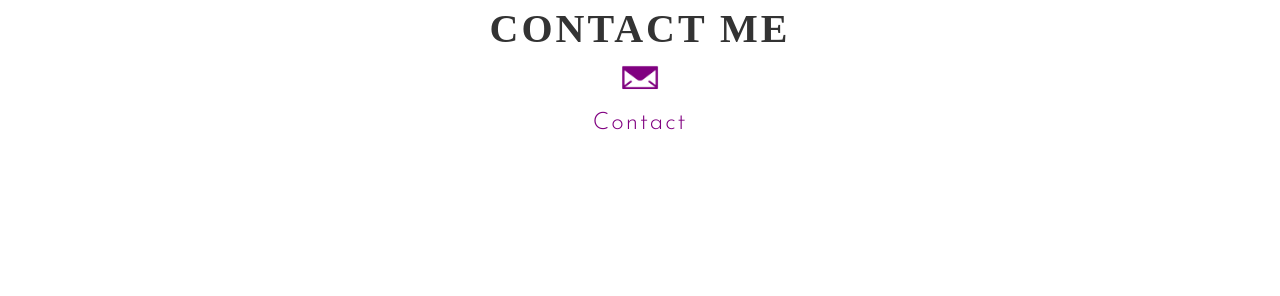
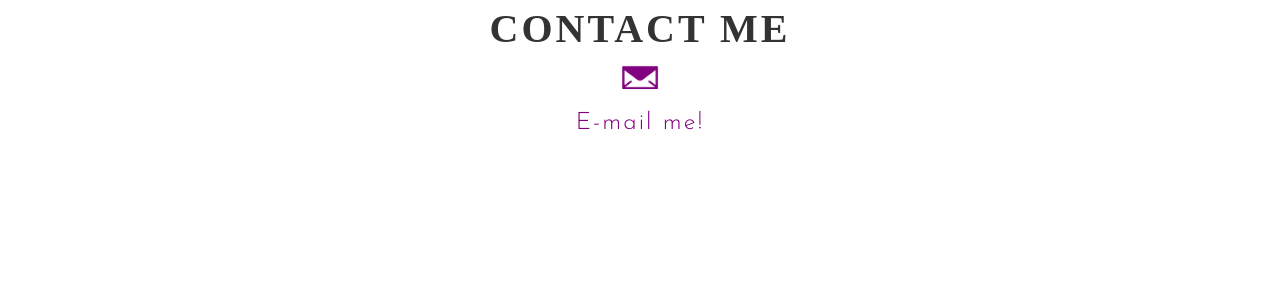
Before and after one commit to carlaesperanza/carlaesperanza.github.io, a Jekyll site: the page built from index.html, in a window 1280 px wide and 900 px high, scrolled down 1853 px. Shown: the part 149-445 px from the top of the window. Built offline with Jekyll 4.4.1, drawn with Linux system fonts in a browser that asks for light colours; some web fonts are replaced.

Commit message:
Update index.html

```diff
--- a/index.html
+++ b/index.html
@@ -167,7 +167,7 @@ clients:
 
     </div>
   </div>
-  <img src="images/@stock/mail.png" width="4%" height="4%"> <p>  <a href="mailto:celealra@uwaterloo.ca"> Contact </a> </p>
+  <img src="images/@stock/mail.png" width="4%" height="4%"> <p>  <a href="mailto:celealra@uwaterloo.ca"> E-mail me! </a> </p>
 
 </div>
 
```
